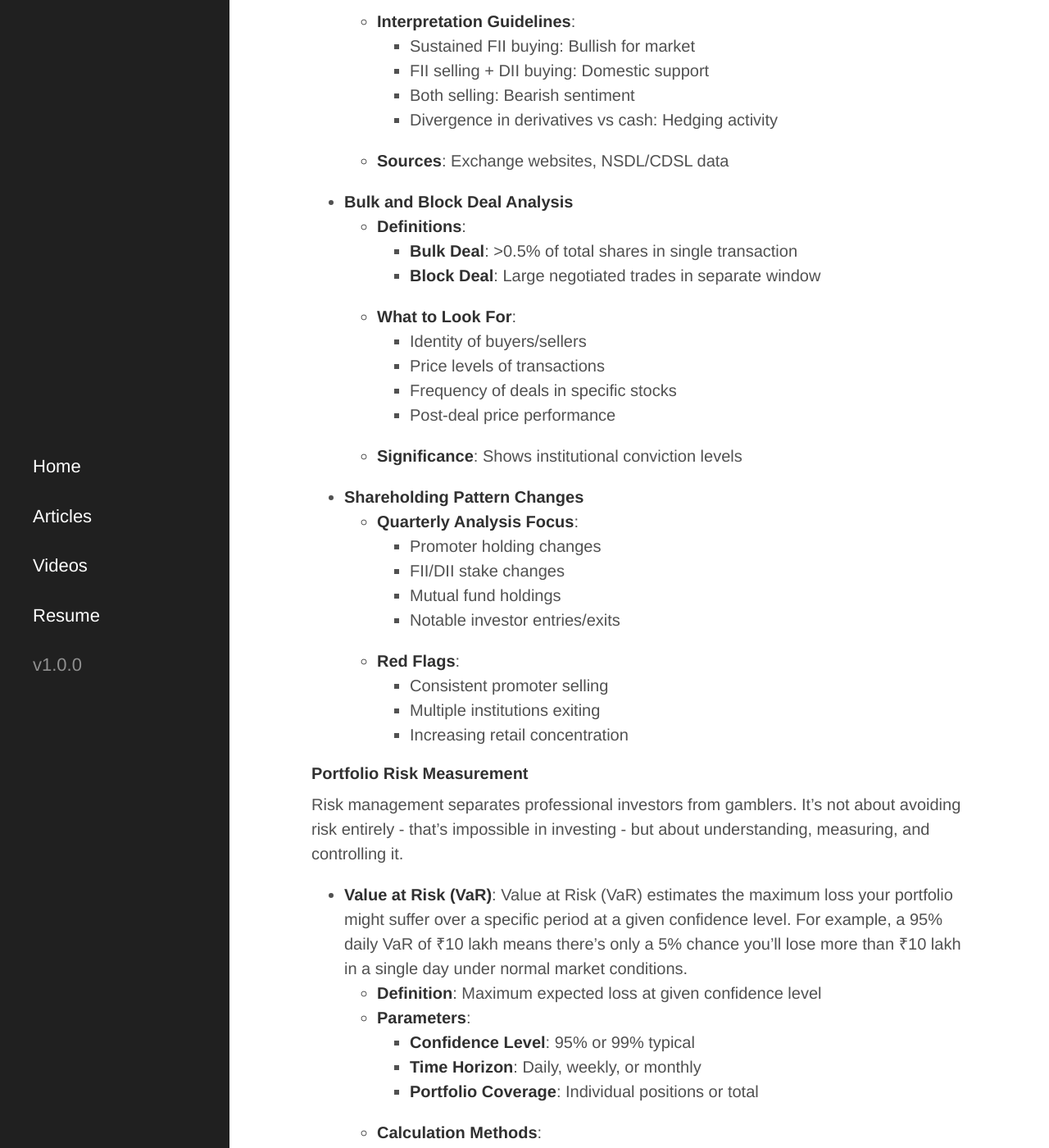
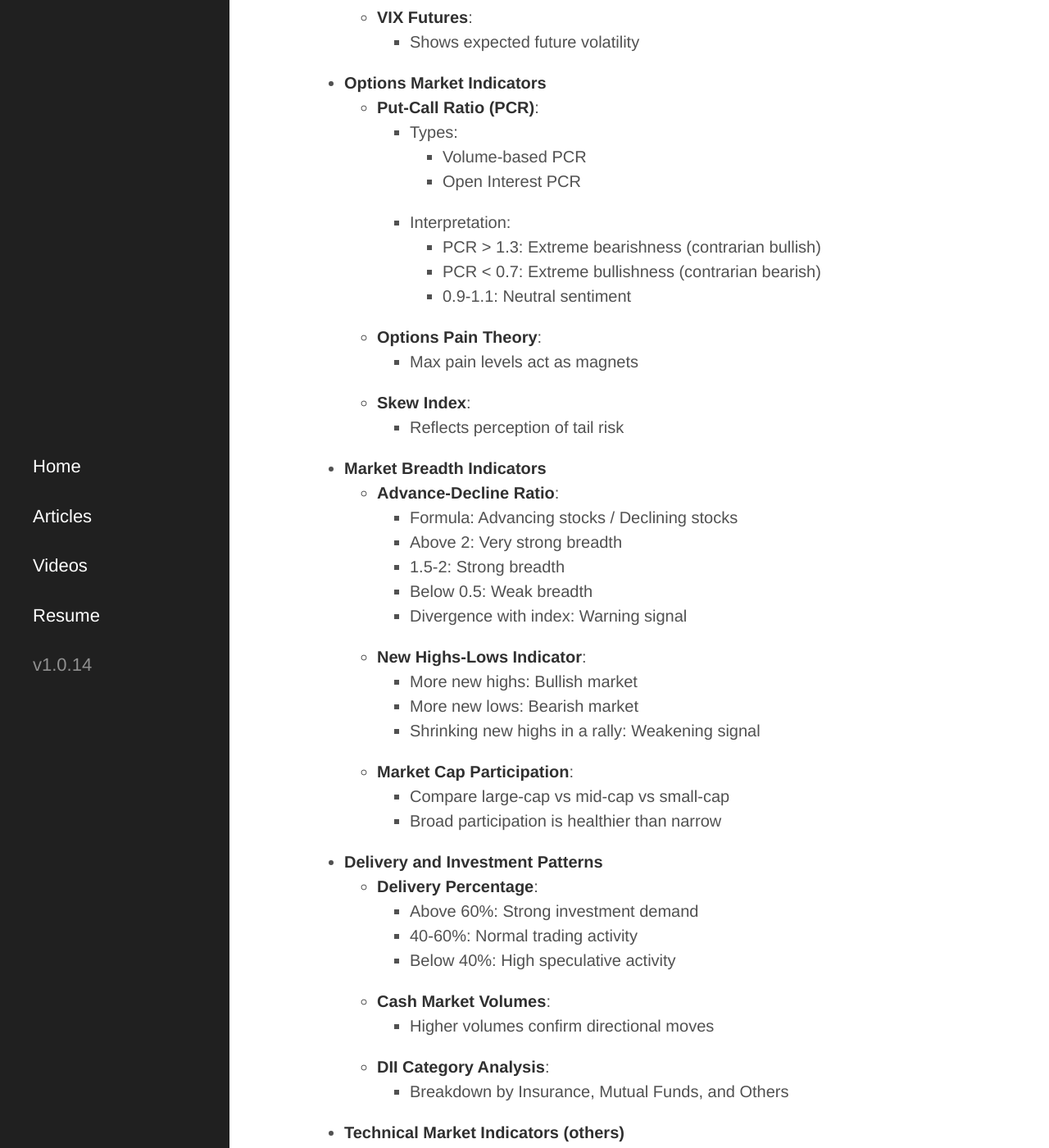
Before and after one commit to surajvm1/surajv311.github.io, a Jekyll site: the page built from _posts/2025-07-06-finance-learnings.md, in a window 1280 px wide and 1400 px high, scrolled down 74880 px. Shown: the whole window at 82% size. Built offline with Jekyll 4.4.1, drawn with Linux system fonts in a browser that asks for light colours; some web fonts are replaced; some of the changed text lies outside the part shown.

```diff
--- a/_config.yml
+++ b/_config.yml
@@ -19,7 +19,7 @@ author:
 paginate:         5
 
 # Custom vars
-version:          1.0.0
+version:          1.0.14
 
 github:
   repo:           https://github.com/Surajv311/surajv311.github.io
--- a/_posts/2025-07-06-finance-learnings.md
+++ b/_posts/2025-07-06-finance-learnings.md
@@ -2109,6 +2109,68 @@ Beyond traditional value investing, special situations offer unique opportunitie
     - Consistent growth record
     - Strong balance sheet
 
+- **Volatility Indicators**
+  - **India VIX (Volatility Index)**:
+    - Below 15: Low volatility, potential complacency
+    - 15-20: Normal market conditions
+    - 20-30: Elevated uncertainty
+    - Above 30: Extreme fear/uncertainty
+    - Contrarian indicator at extremes
+  - **VIX Futures**:
+    - Shows expected future volatility
+
+- **Options Market Indicators**
+  - **Put-Call Ratio (PCR)**:
+    - Types:
+      - Volume-based PCR
+      - Open Interest PCR
+    - Interpretation:
+      - PCR > 1.3: Extreme bearishness (contrarian bullish)
+      - PCR < 0.7: Extreme bullishness (contrarian bearish)
+      - 0.9-1.1: Neutral sentiment
+  - **Options Pain Theory**:
+    - Max pain levels act as magnets
+  - **Skew Index**:
+    - Reflects perception of tail risk
+
+- **Market Breadth Indicators**
+  - **Advance-Decline Ratio**:
+    - Formula: Advancing stocks / Declining stocks
+    - Above 2: Very strong breadth
+    - 1.5-2: Strong breadth
+    - Below 0.5: Weak breadth
+    - Divergence with index: Warning signal
+  - **New Highs-Lows Indicator**:
+    - More new highs: Bullish market
+    - More new lows: Bearish market
+    - Shrinking new highs in a rally: Weakening signal
+  - **Market Cap Participation**:
+    - Compare large-cap vs mid-cap vs small-cap
+    - Broad participation is healthier than narrow
+
+- **Delivery and Investment Patterns**
+  - **Delivery Percentage**:
+    - Above 60%: Strong investment demand
+    - 40-60%: Normal trading activity
+    - Below 40%: High speculative activity
+  - **Cash Market Volumes**:
+    - Higher volumes confirm directional moves
+  - **DII Category Analysis**:
+    - Breakdown by Insurance, Mutual Funds, and Others
+
+- **Technical Market Indicators (others)**
+  - **McClellan Oscillator**:
+    - Measures breadth momentum
+    - Above +100: Overbought breadth
+    - Below -100: Oversold breadth
+    - Zero line crossovers signal shifts in trend
+  - **TRIN (Arms Index)**:
+    - Combines advances/declines with volume
+    - Below 1: Bullish pressure
+    - Above 1: Bearish pressure
+  - **High-Low Index**:
+    - Tracks percentage of stocks making new highs
+
 #### Institutional Activity Tracking
 
 - **FII/DII Flow Analysis**
```
Also changed, not shown: other parts of _posts/2025-07-06-finance-learnings.md (+1 -0 lines), _posts/2025-03-16-fastapi-service-optimization.md (+7 -2 lines), _posts/2025-05-25-stories-hindu-mythology.md (+1 -2 lines), _posts/2025-07-01-chess-vocab-learnings.md (renamed from _posts/2025-07-01-chess-vocab-learnings-july.md, +4 -4 lines), videos.md (+2 -7 lines), _posts/2021-04-14-opportunities-resources-in-tech.md (renamed from _posts/2021-04-14-opportunities-resrouces-in-tech.md), public/images/p99-fapi.png (added), public/images/rule_evaluate.png (added).
